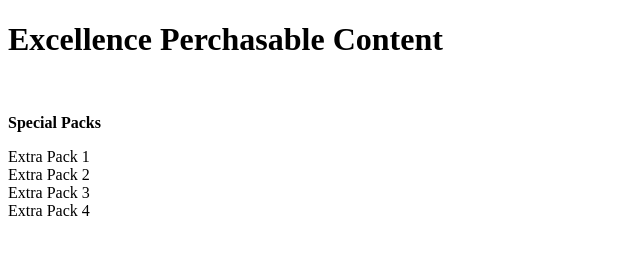
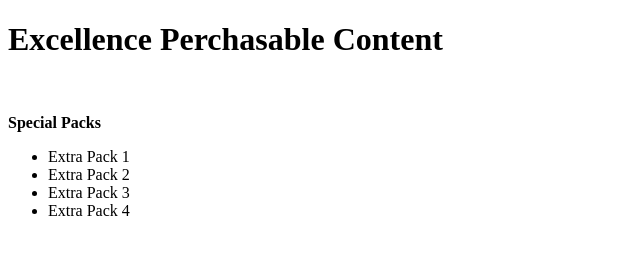
Before and after one commit to ManuelGondres/PricePage, a plain HTML site: page Index.html in a window 1280 px wide. Shown: the whole page, without its empty margins (0-640 px from the left). Drawn offline with Linux system fonts and the light colour scheme.

Commit message:
Update Index.html

```diff
--- a/Index.html
+++ b/Index.html
@@ -6,10 +6,12 @@
     </head>
   <h1> Excellence Perchasable Content </h1> <br>
     <p> <Strong> Special Packs </Strong> <br>
-  <p>  Extra Pack 1 <br>
-    Extra Pack 2 <br>
- Extra Pack 3 <br>
-      Extra Pack 4 </p>
+   <ul>
+       <Li> Extra Pack 1 </Li>
+       <Li> Extra Pack 2 </Li>
+       <Li>  Extra Pack 3 </Li>
+       <Li> Extra Pack 4 </Li>
+    </ul>
 
     <body>
     </body>
```
